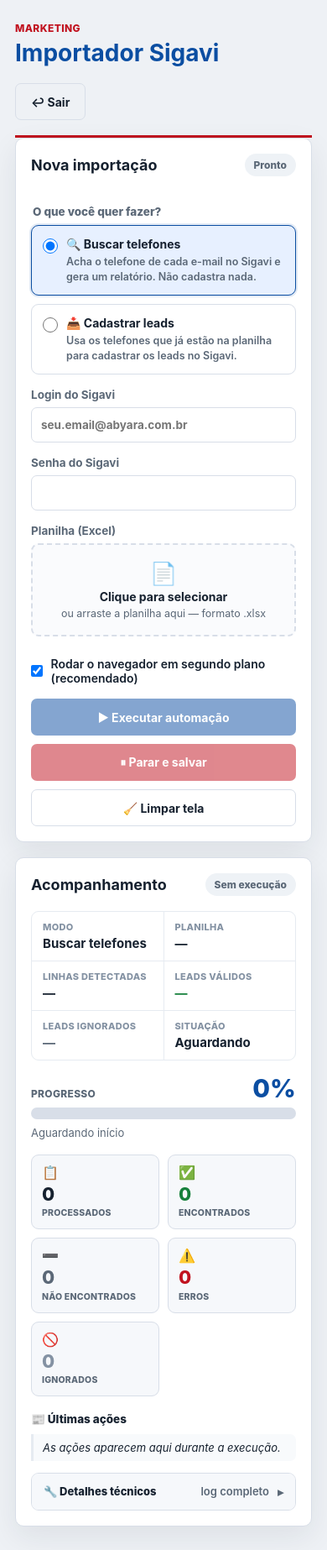
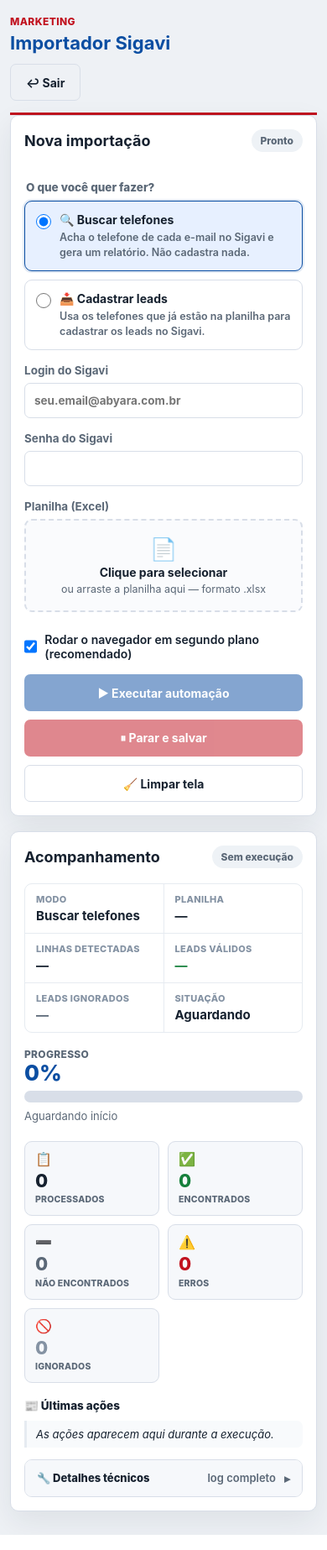
Before and after one commit to ericyang122/importadorEmails_v2, a Flask app: page / in a window 390 px wide. Shown: the whole page at 84% size. Run offline with Flask 3, Linux system fonts and the light colour scheme; the visitor is signed in with stand-in values (Sample User, id 1).

Commit message:
Interface responsiva pro celular (mobile-friendly)
Breakpoints novos (960/600/380px): painel empilha, grids viram 1-2 colunas,
tipografia e paddings ajustados pra acompanhar os jobs pelo navegador do cel.

Co-Authored-By: Claude Opus 4.8 <noreply@anthropic.com>

```diff
--- a/static/app.css
+++ b/static/app.css
@@ -502,16 +502,34 @@ h2 { font-size: 18px; }
 .text-muted { color: var(--muted); }
 
 /* ===================== RESPONSIVO ===================== */
-@media (max-width: 880px) {
+/* Tablet / janela estreita: o painel de trabalho empilha (lado esquerdo tem min 300px) */
+@media (max-width: 960px) {
   .workspace { grid-template-columns: 1fr; }
   .metrics-grid { grid-template-columns: repeat(3, minmax(0, 1fr)); }
 }
 
-@media (max-width: 560px) {
+/* Celular */
+@media (max-width: 600px) {
   body { font-size: 14px; }
-  .topbar { align-items: flex-start; flex-direction: column; }
+  h1 { font-size: 22px; }
+  .login-page, .app-shell { width: calc(100vw - 24px); }
+  .topbar { align-items: flex-start; flex-direction: column; gap: 12px; padding: 18px 0 14px; }
+  .panel { padding: 16px; }
+  .login-box { padding: 22px; }
   .summary-grid { grid-template-columns: repeat(2, minmax(0, 1fr)); }
   .metrics-grid { grid-template-columns: repeat(2, minmax(0, 1fr)); }
   .result-numbers { grid-template-columns: repeat(2, minmax(0, 1fr)); }
-  .panel { padding: 18px; }
+  .progress-top { flex-direction: column; align-items: flex-start; gap: 2px; }
+  .progress-percent { font-size: 26px; }
+  .progress-meta { flex-direction: column; gap: 4px; }
 }
+
+/* Celular pequeno: evita apertar — grids viram 1 coluna */
+@media (max-width: 380px) {
+  h1 { font-size: 20px; }
+  .panel { padding: 13px; }
+  .summary-grid,
+  .metrics-grid,
+  .result-numbers { grid-template-columns: 1fr; }
+  .metrics-grid strong { font-size: 20px; }
+}
```
